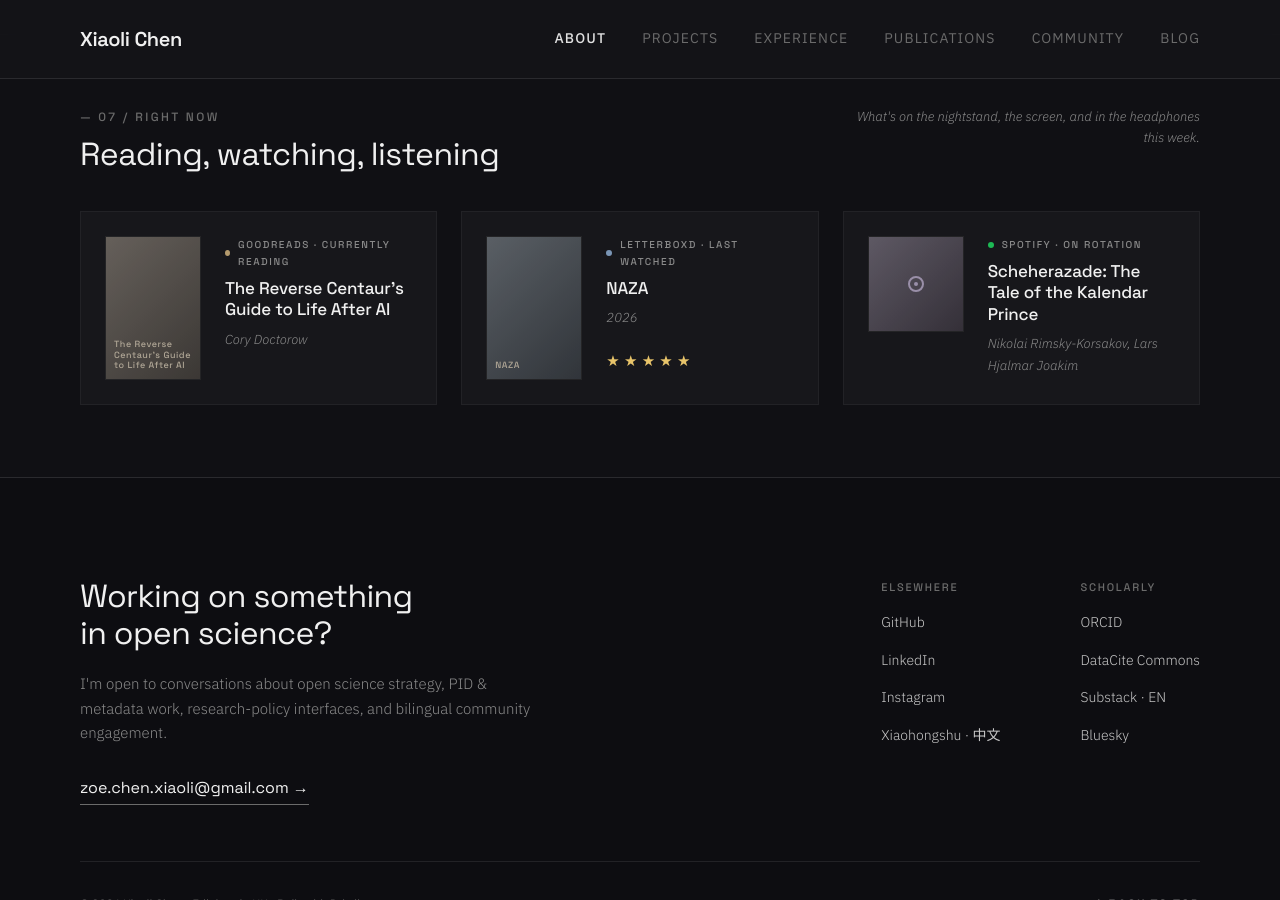
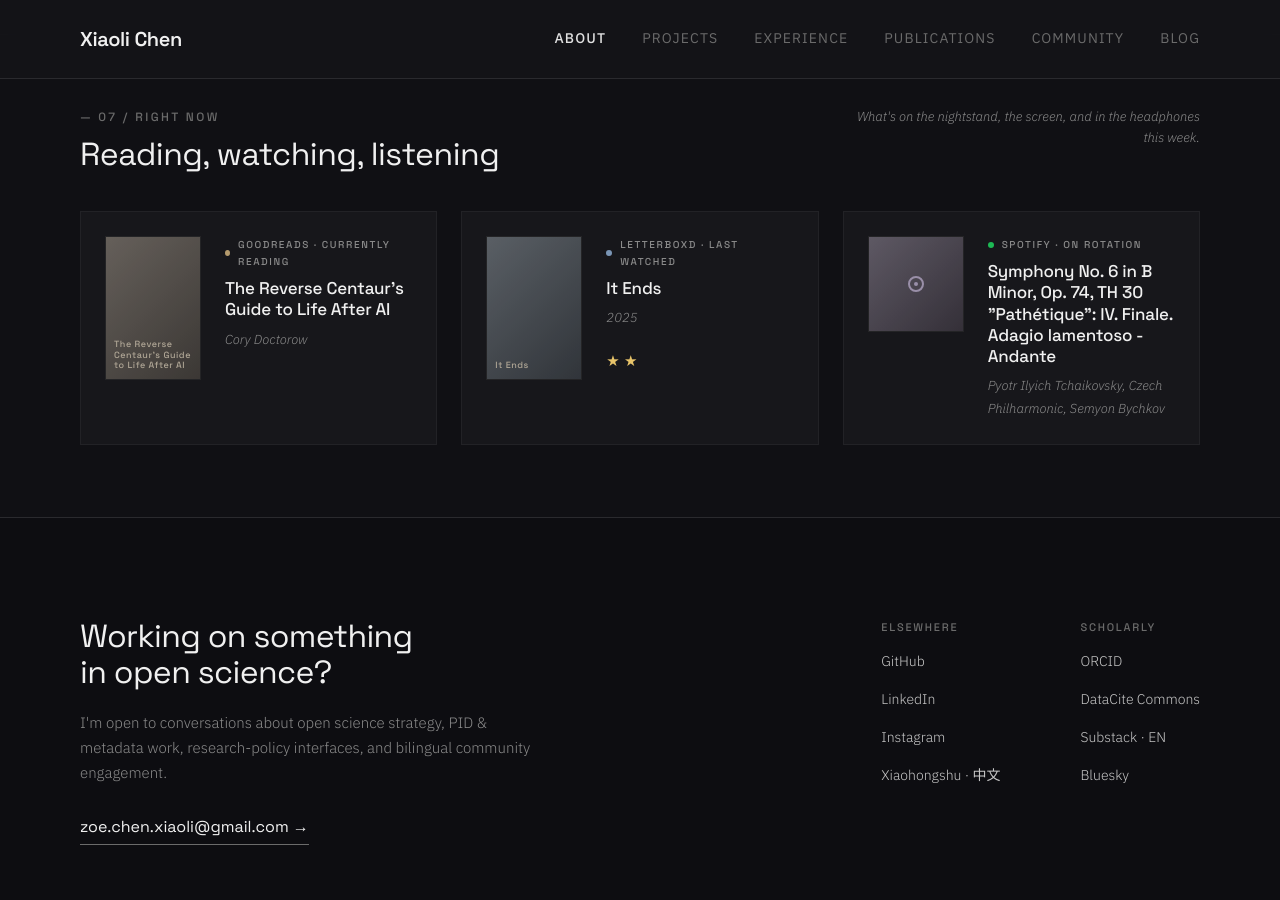
Before and after one commit to xchen101/xchen101.github.io, a Jekyll site: the page built from index.md, in a window 1280 px wide and 900 px high, scrolled down 6679 px. Built offline with Jekyll 4.4.1, drawn with Linux system fonts in a browser that asks for light colours; comment, search, counter and statistics services are not loaded; grey boxes are pictures that could not be loaded.

Commit message:
update: Right Now widget data (auto)

```diff
--- a/_data/now.yml
+++ b/_data/now.yml
@@ -1,4 +1,4 @@
-# Right now — auto-generated by Hermes cron on 2026-10-21 05:00 UTC
+# Right now — auto-generated by Hermes cron on 2026-10-21 11:00 UTC
 # Sources: Goodreads RSS / Letterboxd RSS / Spotify API
 
 reading:
@@ -14,18 +14,18 @@
   service: "Letterboxd"
   accent: "#7A95B5"
   label: "Last watched"
-  title: "NAZA"
-  year: "2026"
-  rating: 5.0
+  title: "It Ends"
+  year: "2025"
+  rating: 2.0
   profile_url: "https://letterboxd.com/soyoungsogone/"
-  image: "https://a.ltrbxd.com/resized/film-poster/1/6/2/0/2/0/6/1620206-naza-0-600-0-900-crop.jpg?v=c34667d5c5"
+  image: "https://a.ltrbxd.com/resized/film-poster/1/3/0/1/5/4/3/1301543-it-ends-0-600-0-900-crop.jpg?v=246cf9efcb"
 
 listening:
   service: "Spotify"
   accent: "#1DB954"
   label: "On rotation"
-  title: "Scheherazade: The Tale of the Kalendar Prince"
-  artist: "Nikolai Rimsky-Korsakov, Lars Hjalmar Joakim"
-  url: "https://open.spotify.com/track/04eShjKTWijeJJqGnhxpYK"
+  title: "Symphony No. 6 in B Minor, Op. 74, TH 30 \"Pathétique\": IV. Finale. Adagio lamentoso - Andante"
+  artist: "Pyotr Ilyich Tchaikovsky, Czech Philharmonic, Semyon Bychkov"
+  url: "https://open.spotify.com/track/7LFs89i1kqjEzIvYR1WwJh"
   profile_url: "https://open.spotify.com/"
-  image: "https://i.scdn.co/image/ab67616d00001e02734ead825eec82e0d13a7378"
+  image: "https://i.scdn.co/image/ab67616d00001e023d841fb0615142e0a4ddc254"
```
